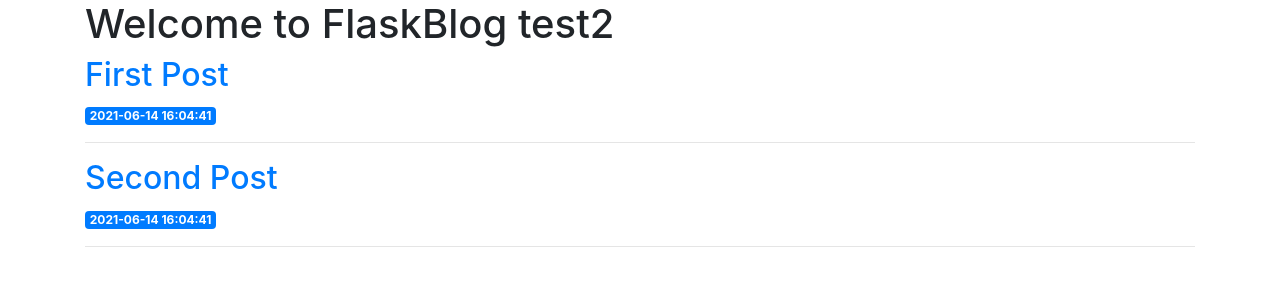
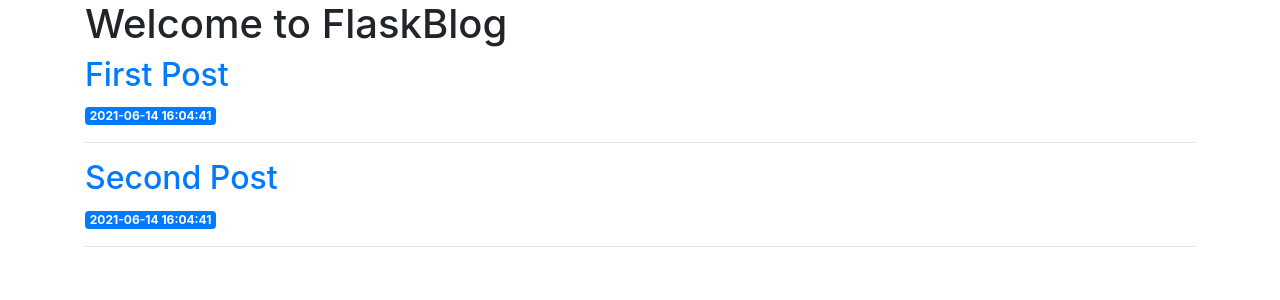
Before and after one commit to JohnDorian00/barbershopManager, a Flask app: page / in a window 1280 px wide. Shown: the part 56-356 px from the top of the page. Run offline with Flask 2, Linux system fonts and the light colour scheme; data comes from the database, SQL or seed files in the repository; some libraries are stand-ins or nearby versions.

Commit message:
Update index.html

```diff
--- a/templates/index.html
+++ b/templates/index.html
@@ -1,7 +1,7 @@
 {% extends 'base.html' %}
 
 {% block content %}
-    <h1> Welcome to {% block title %} FlaskBlog test2 {% endblock %}</h1>
+    <h1> Welcome to {% block title %} FlaskBlog {% endblock %}</h1>
 
     {% for post in posts %}
         <a href="{{ url_for('post', post_id=post['id']) }}">
```
